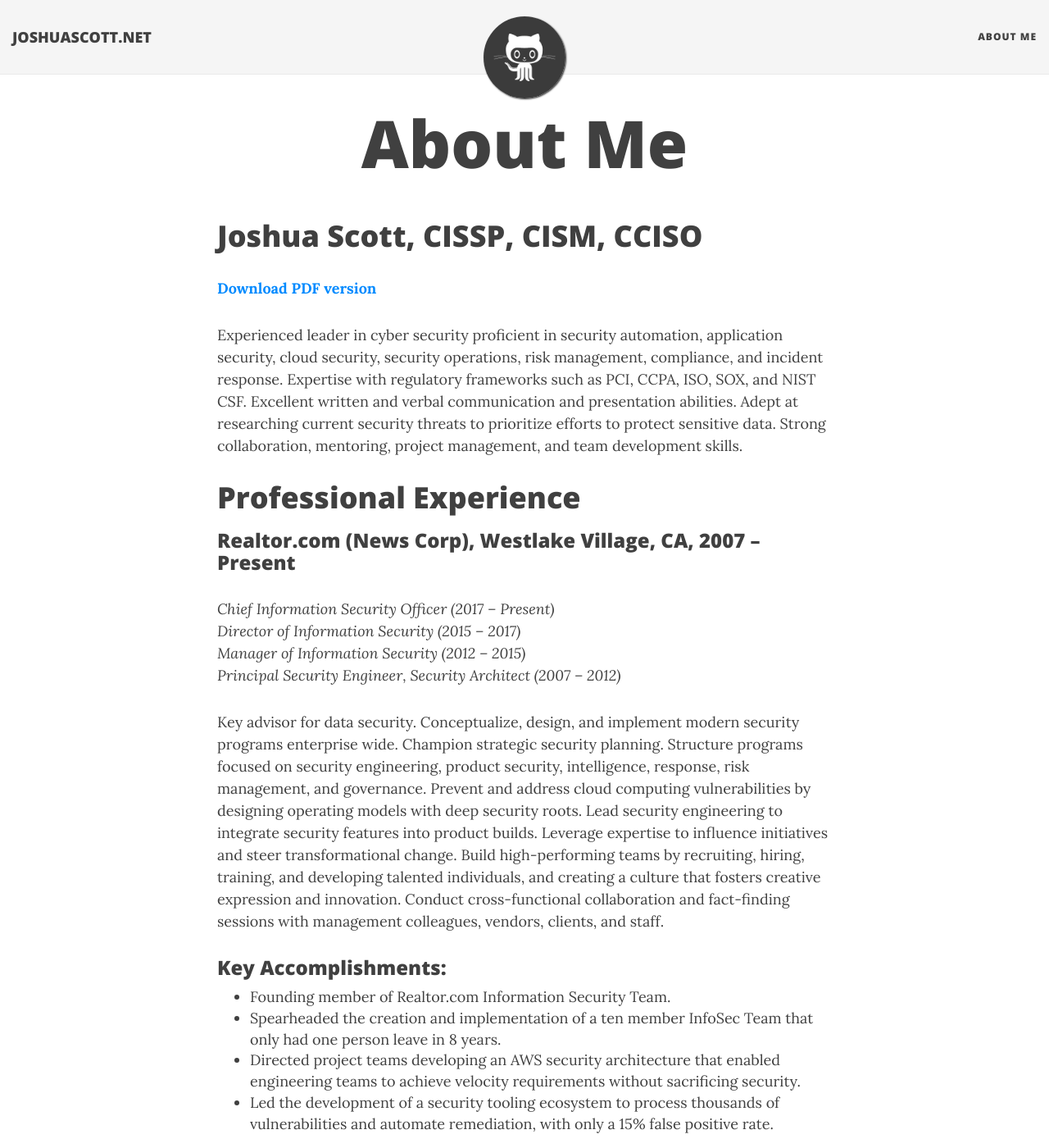
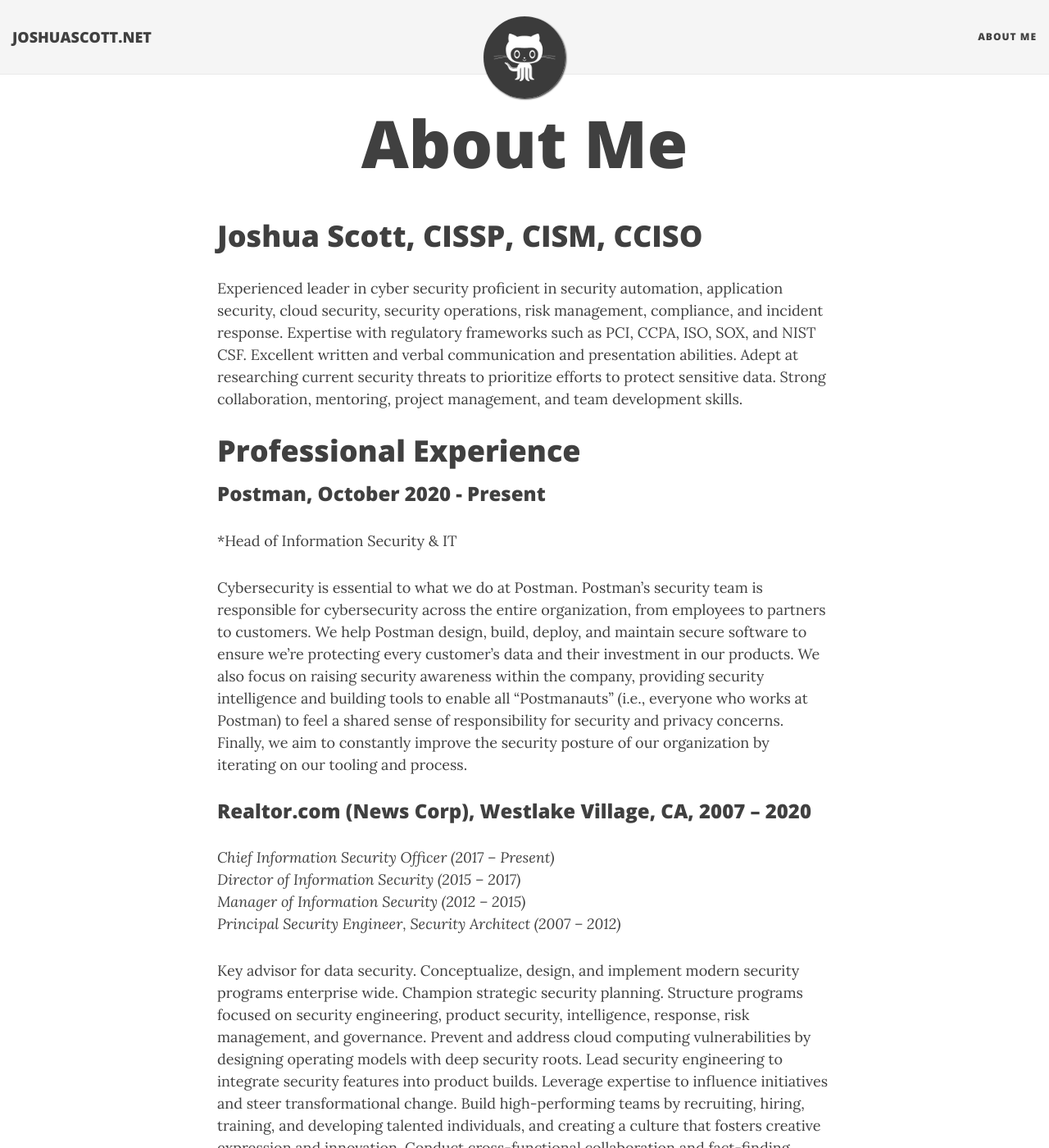
Before and after one commit to joshuascott94/joshuascott94.github.io, a Jekyll site: the page built from aboutme.md, in a window 1280 px wide and 1400 px high. Shown: the whole window at 82% size. Built offline with Jekyll 4.4.1, drawn with Linux system fonts in a browser that asks for light colours; nearby versions of some CDN libraries; library files that are not in the unit come from our copies; a script that is not in the unit is left out.

Commit message:
Updated Content
- Added Postman to about me
- Added link to quote on Boardish.io

```diff
--- a/aboutme.md
+++ b/aboutme.md
@@ -3,13 +3,18 @@
 title: About Me
 ---
 # Joshua Scott, CISSP, CISM, CCISO
-**[Download PDF version](https://joshuascott.net/content/jscott-resume-short.pdf)**
 
 Experienced leader in cyber security proficient in security automation, application security, cloud security, security operations, risk management, compliance, and incident response. Expertise with regulatory frameworks such as PCI, CCPA, ISO, SOX, and NIST CSF. Excellent written and verbal communication and presentation abilities. Adept at researching current security threats to prioritize efforts to protect sensitive data. Strong collaboration, mentoring, project management, and team development skills.
 
 # Professional Experience
 
-### Realtor.com (News Corp), Westlake Village, CA, 2007 – Present
+### Postman, October 2020 - Present
+
+*Head of Information Security & IT
+
+Cybersecurity is essential to what we do at Postman. Postman’s security team is responsible for cybersecurity across the entire organization, from employees to partners to customers. We help Postman design, build, deploy, and maintain secure software to ensure we're protecting every customer’s data and their investment in our products. We also focus on raising security awareness within the company, providing security intelligence and building tools to enable all “Postmanauts” (i.e., everyone who works at Postman) to feel a shared sense of responsibility for security and privacy concerns. Finally, we aim to constantly improve the security posture of our organization by iterating on our tooling and process.
+
+### Realtor.com (News Corp), Westlake Village, CA, 2007 – 2020
 
 *Chief Information Security Officer (2017 – Present)*
 *Director of Information Security (2015 – 2017)*
```
Also changed, not shown: index.md (+1 -0 lines).
